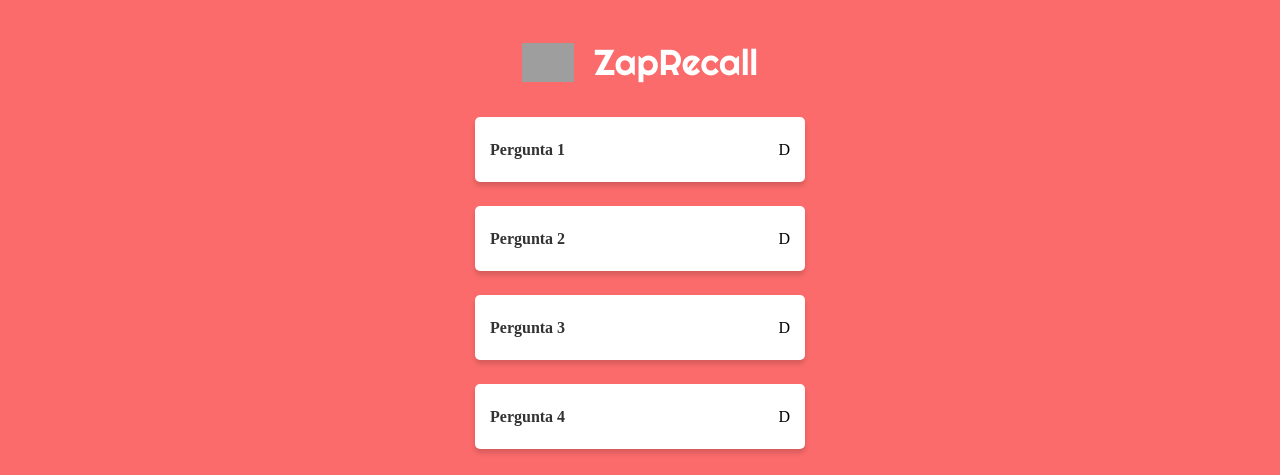
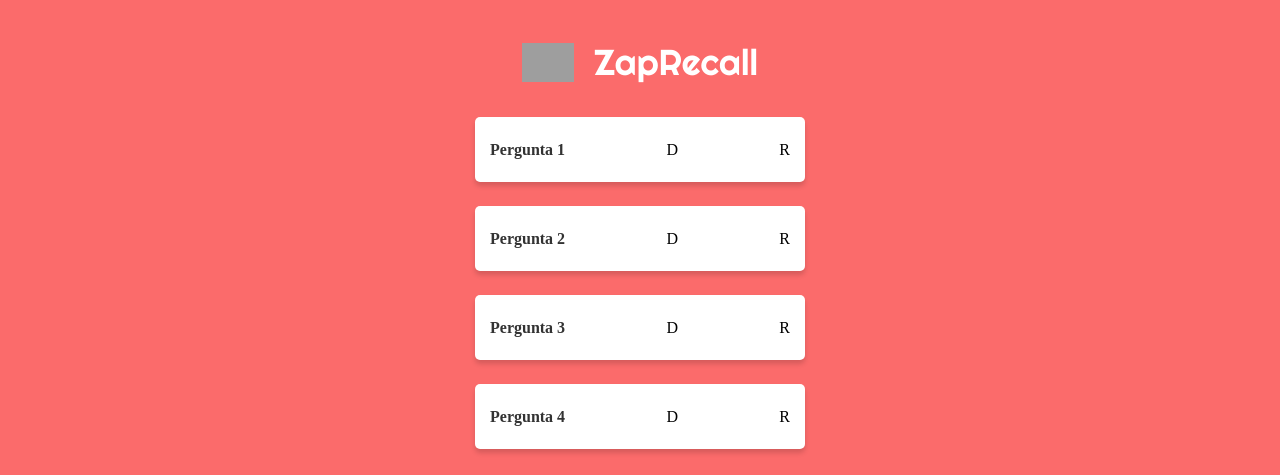
Before and after one commit to AnneKinder/projeto9-zaprecall, a React (Create React App) app: page / in a window 1280 px wide. Shown: the top 475 px of the page. Built offline with nearby package versions, Linux system fonts and the light colour scheme; grey boxes are pictures that could not be loaded.

Commit message:
question/answer icon

```diff
--- a/src/components/Screen.js
+++ b/src/components/Screen.js
@@ -55,16 +55,16 @@ let ANSWERS = [
 
 export default function Screen() {
   let [clicadas, setClicadas] = React.useState([]);
-  let [perguntasViradas, setperguntasViradas] = React.useState([]);
-  let [texto, setTexto] = React.useState("Pergunta Teste");
 
   function showQuestion(front, i) {
-    let perguntasArray = [...perguntasViradas, front];
+    //trocar ternario pra ifs?
+  }
+
+  function showAnswer() {
+    //
   }
 
   function TurnCard(front, i) {
-    //trocar o texto
-    //trocar o ícone
     let clicadasArray = [...clicadas, front];
     setClicadas(clicadasArray); //trocar classe
     showQuestion(front, i); // trocar {texto}
@@ -83,14 +83,31 @@ export default function Screen() {
             clicadas.includes(front) ? "pergunta-aberta" : "pergunta-fechada"
           }
         >
-          <p>{clicadas.includes(front) ? QUESTIONS[i] : FRONT[i]}</p>
-          <h2
+          <p>{clicadas.includes(front) ? cards[i].question : FRONT[i]}</p>
+          <div
+            className={
+              clicadas.includes(front)
+                ? "icon-pergunta hidden"
+                : "icon-pergunta"
+            }
             onClick={() => {
               TurnCard(front, i);
             }}
           >
             D
-          </h2>
+          </div>
+          <div
+            className={
+              clicadas.includes(front)
+                ? "icon-resposta"
+                : "icon-resposta hidden"
+            }
+            onClick={() => {
+              showAnswer();
+            }}
+          >
+            R{" "}
+          </div>
         </div>
       ))}
 
```
